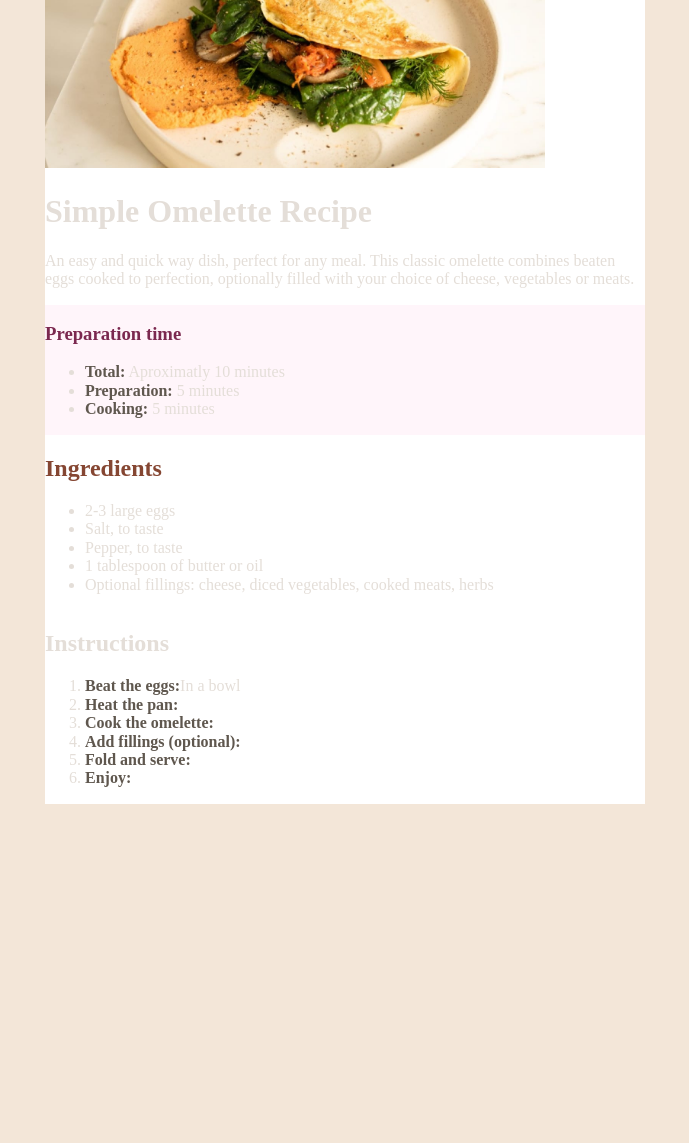
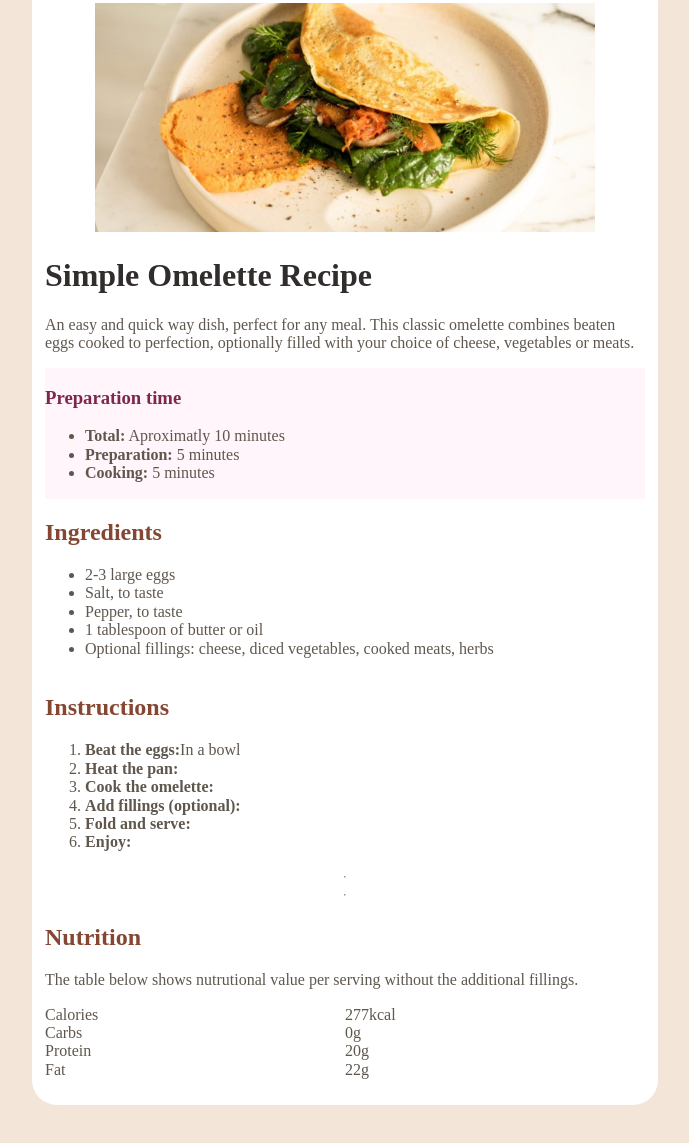
Before and after one commit to Davevil-dcs/recipe-page, a website: page index.html in a window 1280 px wide. Shown: the part 61-1204 px from the top of the page, without its empty margins (295-984 px from the left). Before the commit the page ends 865 px from the top, so only its background shows below. Drawn offline with nearby package versions, Linux system fonts and the light colour scheme.

Commit message:
Leves modificaciones al html y css

```diff
--- a/index.css
+++ b/index.css
@@ -2,19 +2,39 @@ body{
     display: grid;
     align-items: center;
     justify-items: center;
-    color: #e4ded8;
+    color: #5f574e;
     background-color: #f3e6d8;
+    padding: 3% 0 3% 0;
 }
 
 b{
     color: #5f574e;
 }
 
+h2{
+    color: #854632;
+}
+
+h1{
+    color: #302d2c;
+}
+
+hr{
+    color:  black;
+}
+
 .menu-card{
     width: 600px;
+    /*height: 80vh;*/
+    padding: 2% 1% 2% 1%;
+    border-radius: 25px;
     background-color: #ffffff;
     display: flex;
     flex-direction: column;
+}
+
+.menu-dish-img{
+    margin: auto;
 }
 
 .omelette-img{
@@ -31,5 +51,9 @@ b{
 }
 
 .menu-ingredients h2{
-    color: #854632;
 }
+
+.nut-table{
+    display: grid;
+    grid-template-columns: 1fr 1fr;
+}
--- a/index.html
+++ b/index.html
@@ -6,6 +6,7 @@
     <title>Recipe Page Main</title>
     <link rel="stylesheet" href="index.css">
     <link rel="stylesheet" href="node_modules/normalize.css/normalize.css">
+    <link rel="icon" href="recipe-page-main/assets/images/favicon-32x32.png">
 </head>
 <body>
     <div class="menu-card">
@@ -46,8 +47,17 @@
                 <li><b>Enjoy: </b></li>
             </ol>
         </div>
+        <hr>
+        <hr>
         <div class="menu-nutrition">
-
+            <h2>Nutrition</h2>
+            <p>The table below shows nutrutional value per serving without the additional fillings.</p>
+            <div class="nut-table">
+                <div>Calories</div><div>277kcal</div>
+                <div>Carbs</div><div>0g</div>
+                <div>Protein</div><div>20g</div>
+                <div>Fat</div><div>22g</div>
+            </div>
         </div>
     </div>
 </body>
```
Also changed, not shown: recipe-page-main/style-guide.md (+8 -8 lines), recipe-page-main/design/desktop-design.jpg.
